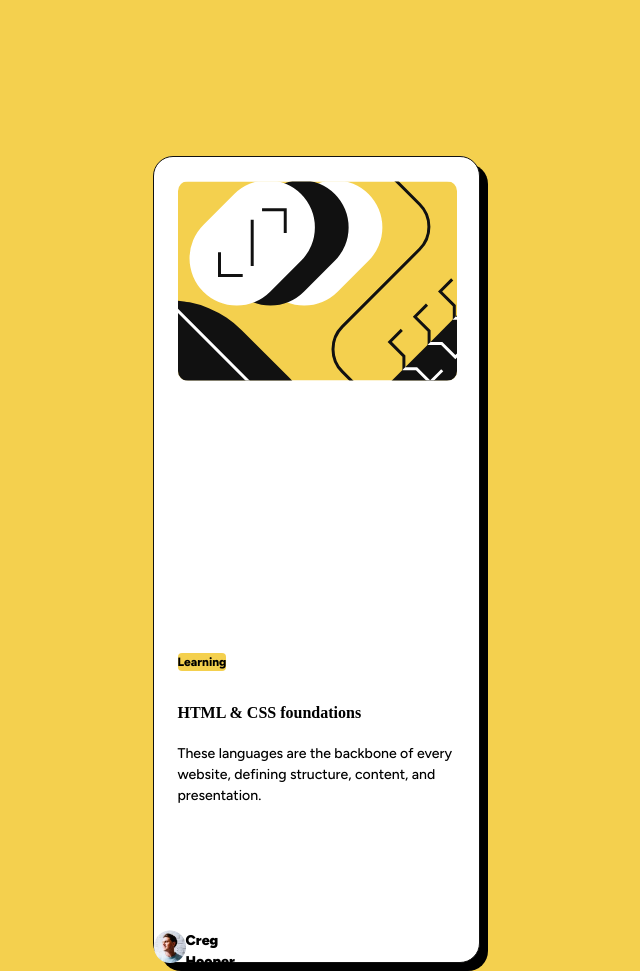
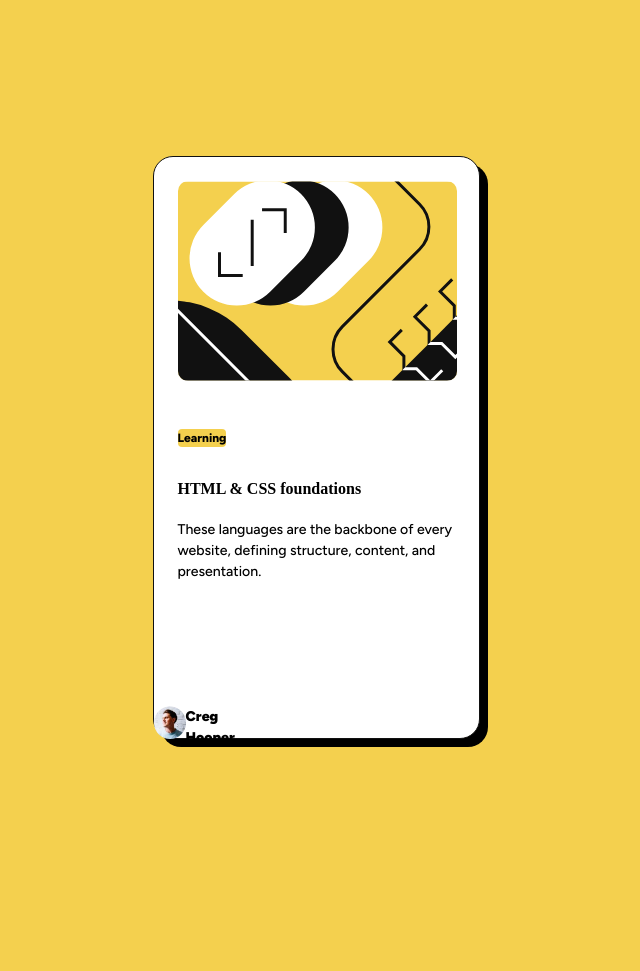
Before and after one commit to AbigirlMuchineripi/Blog-Preview-Card, a plain HTML site: page index.html in a window 1280 px wide. Shown: the whole page, without its empty margins (324-964 px from the left). After the commit the page ends 894 px from the top, so only its background shows below. Drawn offline with Linux system fonts and the light colour scheme.

Commit message:
css update

```diff
--- a/main.css
+++ b/main.css
@@ -114,7 +114,7 @@ a:any-link {
  .content-container{
   width: 279px;
   height: 173px;
-  margin: 248px 24px 80px 24px;
+  margin: 24px 24px 80px 24px;
   padding: 0px;
 
 }
```
